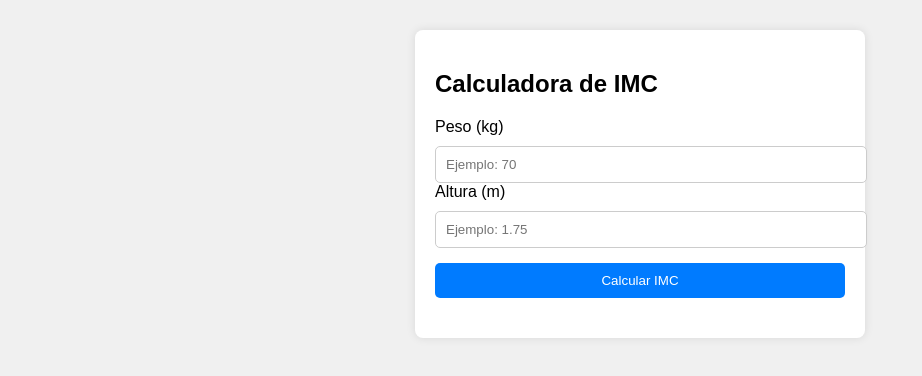
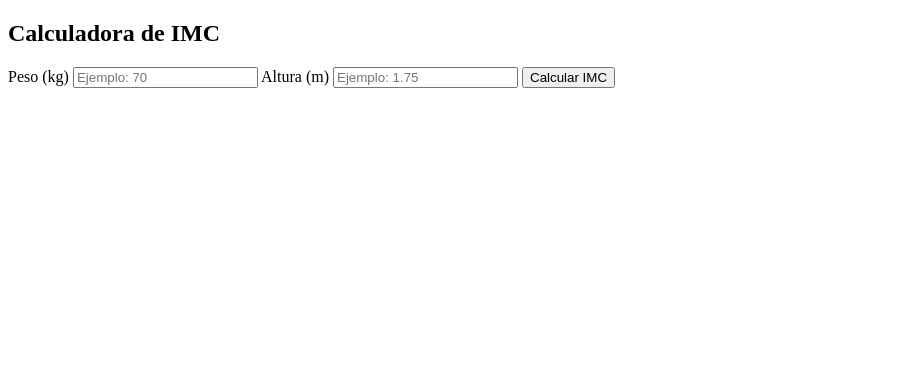
Before and after one commit to JMSebastianLG/sitio-web, a plain HTML site: page index.html in a window 1280 px wide. Shown: the whole page, without its empty margins (0-922 px from the left). Drawn offline with Linux system fonts and the light colour scheme.

Commit message:
Update index.html

```diff
--- a/index.html
+++ b/index.html
@@ -4,46 +4,7 @@
     <meta charset="UTF-8">
     <meta name="viewport" content="width=device-width, initial-scale=1.0">
     <title>Calculadora de IMC</title>
-    <style>
-        body {
-            font-family: Arial, sans-serif;
-            background: #f0f0f0;
-            padding: 30px;
-            max-width: 450px;
-            margin: auto;
-        }
-        .card {
-            background: white;
-            padding: 20px;
-            border-radius: 8px;
-            box-shadow: 0 0 10px rgba(0,0,0,0.1);
-        }
-        input {
-            width: 100%;
-            padding: 10px;
-            margin-top: 10px;
-            border-radius: 5px;
-            border: 1px solid #ccc;
-        }
-        button {
-            width: 100%;
-            padding: 10px;
-            margin-top: 15px;
-            background: #007bff;
-            color: white;
-            border: none;
-            border-radius: 5px;
-            cursor: pointer;
-        }
-        button:hover {
-            background: #0056b3;
-        }
-        #resultado {
-            margin-top: 20px;
-            font-weight: bold;
-            font-size: 1.2em;
-        }
-    </style>
+
 </head>
 
 <body>
```
